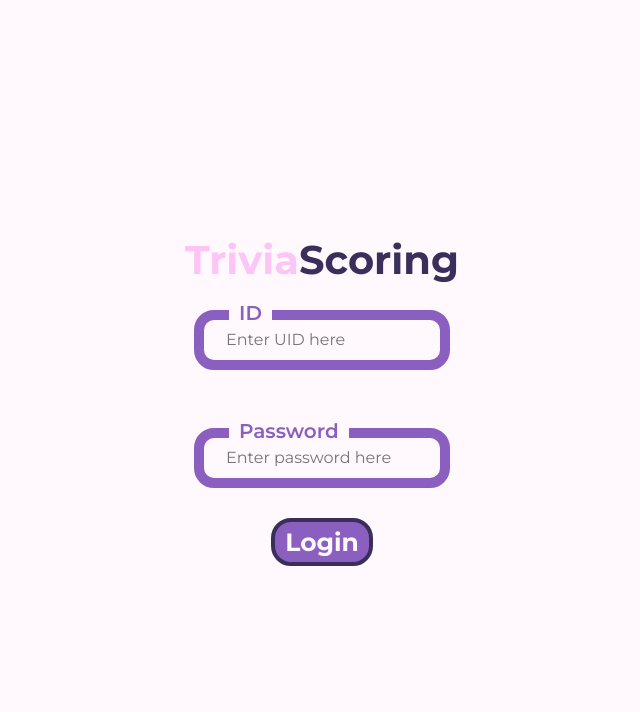
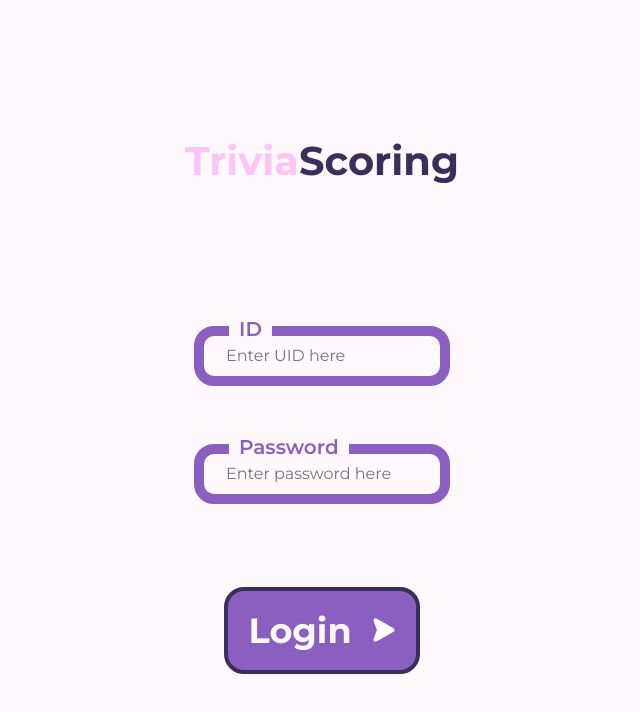
Before and after one commit to hoangm960/trivia_scoring, a React (Create React App) app: page / in a window 1280 px wide. Shown: the top 712 px of the page, without its empty margins (318-958 px from the left). Built offline with nearby package versions, Linux system fonts and the light colour scheme; the HTML template or start-up script is replaced by a standard one.

Commit message:
change login ui

```diff
--- /dev/null
+++ b/src/components/button.jsx
@@ -0,0 +1,51 @@
+import React from "react";
+import { useReducer } from "react";
+import "./style/button.css";
+
+export const Button = ({
+    text,
+    type,
+    icon,
+    stateProp,
+    onClick
+}) => {
+    const [state, dispatch] = useReducer(reducer, {
+        type: type || "action",
+        state: stateProp || "default",
+    });
+
+    return (
+        <button
+            className={`button ${state.state}`}
+            onMouseLeave={() => {
+                dispatch("mouse_leave");
+            }}
+            onMouseEnter={() => {
+                dispatch("mouse_enter");
+            }}
+            onClick={onClick}
+        >
+            {text != null && <button className="btn-text">{text}</button>}
+
+            {icon != null && <img className="right-icon" src={icon} alt="right-icon" />}
+        </button>
+    );
+};
+
+function reducer(state, action) {
+    switch (action) {
+        case "mouse_enter":
+            return {
+                ...state,
+                state: "hover",
+            };
+
+        case "mouse_leave":
+            return {
+                ...state,
+                state: "default",
+            };
+        default:
+            return state;
+    }
+}
--- /dev/null
+++ b/src/components/style/button.css
@@ -0,0 +1,39 @@
+.button {
+    all: unset;
+    align-items: center;
+    border: 4px solid;
+    border-color: var(--deep-dark-purple);
+    border-radius: 20px;
+    box-sizing: border-box;
+    display: inline-flex;
+    gap: 20px;
+    padding: 18px 20px;
+    position: relative;
+}
+
+.button .btn-text {
+    all: unset;
+    box-sizing: border-box;
+    color: var(--white);
+    font-family: "Montserrat";
+    font-size: 35px;
+    font-weight: 700;
+    letter-spacing: 0;
+    line-height: normal;
+    position: relative;
+    width: fit-content;
+}
+
+.button .icon-arrow {
+    flex: 0 0 auto !important;
+    position: relative !important;
+}
+
+.button.default {
+    background-color: var(--dark-purple);
+}
+
+.button.hover {
+    background-color: var(--deep-dark-purple);
+    box-shadow: 0px 4px 20px 2px #000000;
+}
--- a/src/index.css
+++ b/src/index.css
@@ -11,7 +11,11 @@
 }
 
 body {
+  height: 100%;
+  width: 100%;
   margin: 0;
+  padding: 0;
+  background-color: var(--white);
   font-family: -apple-system, BlinkMacSystemFont, 'Segoe UI', 'Roboto', 'Oxygen',
     'Ubuntu', 'Cantarell', 'Fira Sans', 'Droid Sans', 'Helvetica Neue',
     sans-serif, 'Montserrat';
--- a/src/pages/login.jsx
+++ b/src/pages/login.jsx
@@ -4,6 +4,8 @@ import './style/login.css';
 import { doc, getDoc } from 'firebase/firestore';
 import { db } from '../firebase';
 import { LoginInput } from '../components/login_input';
+import { Button } from '../components/button';
+import ArrowRightIcon from '../assets/arrow-right.png';
 
 
 const LoginPage = () => {
@@ -32,17 +34,15 @@ const LoginPage = () => {
 
     return (
         <div className="container1">
-            <div className="title">
+            <p className="title">
                 <span>Trivia</span>
                 <span>Scoring</span>
-            </div>
+            </p>
             <div className="form">
                 <LoginInput id='uid' placeHolder='Enter UID here' title='ID' />
                 <LoginInput id='password' placeHolder='Enter password here' title='Password' isPassword={true} />
             </div>
-            <div className="button" onClick={handleLogin}>
-                <div>Login</div>
-            </div>
+            <Button text='Login' icon={ArrowRightIcon} onClick={handleLogin}></Button>
         </div>
     );
 };
--- a/src/pages/style/login.css
+++ b/src/pages/style/login.css
@@ -1,37 +1,28 @@
-html,
-body {
-    height: 100%;
-    margin: 0;
-    padding: 0;
-    background-color: var(--white);
+.container1 {
+    height: 90vh;
+    align-items: center;
     display: flex;
-    align-items: center;
-    justify-content: center;
-}
-
-
-.container1 {
-    width: 100%;
-    height: 100%;
-    display: inline-flex;
     flex-direction: column;
-    justify-content: center;
-    align-items: center;
+    justify-content: space-around;
+    position: relative;
 }
 
 .title {
     width: 100%;
-    height: 47px;
-    margin-bottom: 20px;
     text-align: center;
+    color: transparent;
+    font-family: "Montserrat";
+    font-size: 40px;
+    font-weight: 700;
+    letter-spacing: 0;
+    line-height: normal;
+    position: relative;
+    white-space: nowrap;
+    padding-top: 50px;
 }
 
 .title span {
     color: var(--light-pink);
-    font-size: 40px;
-    font-family: 'Montserrat';
-    font-weight: 700;
-    word-wrap: break-word;
 }
 
 .title span:nth-child(2) {
@@ -39,30 +30,12 @@ body {
 }
 
 .form {
-    display: flex;
+    align-items: center;
+    display: inline-flex;
+    flex: 0 0 auto;
     flex-direction: column;
-    justify-content: flex-start;
+    gap: 60px;
+    position: relative;
     align-items: center;
-    gap: 60px;
+    justify-content: center;
 }
-
-.button {
-    display: inline-flex;
-    justify-content: flex-start;
-    align-items: center;
-    padding: 5px 10px;
-    margin-top: 40px;
-    background: var(--dark-purple);
-    border-radius: 20px;
-    border: 4px var(--deep-dark-purple) solid;
-
-}
-
-.button div {
-    color: var(--white);
-    font-size: 25px;
-    font-family: 'Montserrat';
-    font-weight: 700;
-    word-wrap: break-word;
-    cursor: pointer;
-}
```
Also changed, not shown: src/assets/arrow-right.png (added).
